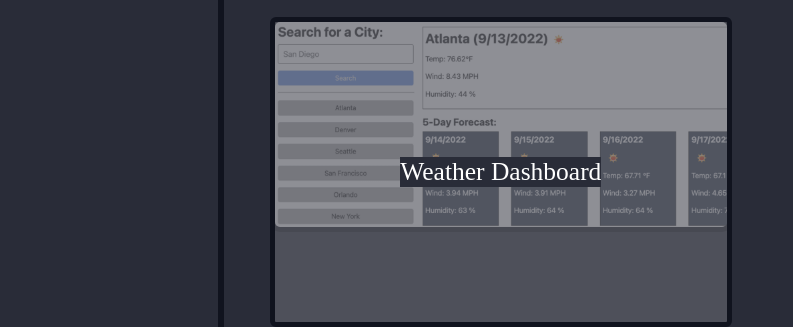
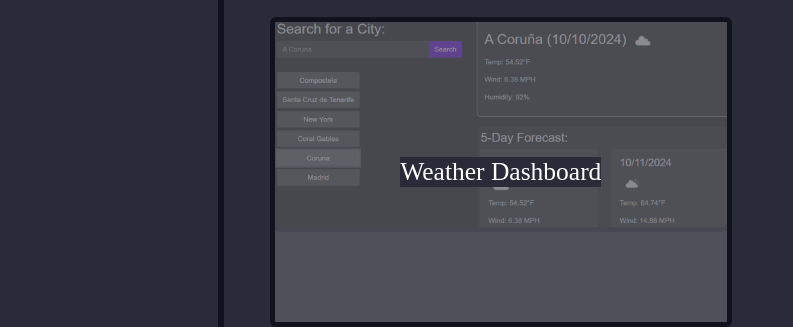
Before and after one commit to briansotolago/Challenge-2, a plain HTML site: page index.html in a window 1280 px wide. Shown: the part 1546-1873 px from the top of the page, 0-793 px from the left. Drawn offline with Linux system fonts and the light colour scheme; grey boxes are pictures that could not be loaded.

Commit message:
develpment of the html from the sample and created a css from scratch

```diff
--- a/index.html
+++ b/index.html
@@ -67,7 +67,7 @@
 
                 <section>
                     <div class="img-container">
-                        <img src="./Assets/Images/06-server-side-apis-homework-demo.png" alt="Weather app">
+                        <img src="./Assets/Images/wdp.png" alt="Weather app">
                         <div class="overlay">
                             <span class="overlay-text">Weather Dashboard</span>
                         </div>
```
Also changed, not shown: Assets/Images/06-server-side-apis-homework-demo.png (deleted), Assets/Images/wdp.png (added).
